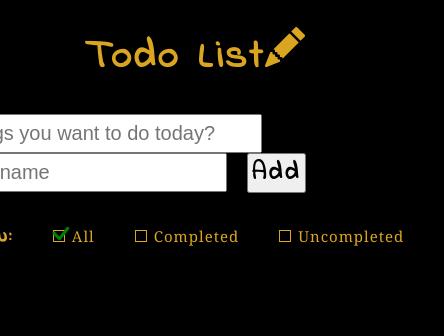
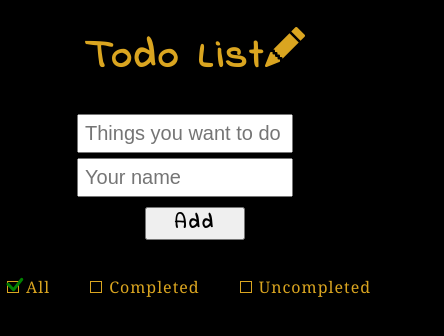
Before and after one commit to CarinWood/Todo-database, a React (Create React App) app in the folder frontend/: page / in a window 390 px wide. Shown: the top 336 px of the page, 444 px wide, since content can reach past the window. Built offline with nearby package versions, Linux system fonts and the light colour scheme.

Commit message:
media queries update

```diff
--- a/frontend/src/components/card/card.css
+++ b/frontend/src/components/card/card.css
@@ -75,3 +75,13 @@
     text-decoration: line-through;
     text-decoration-thickness: 3px;
 }
+
+@media screen and (max-width: 430px) {
+    .task {
+        width: 180px;
+    }
+
+    .name {
+        width: 100px;
+    }
+}
--- a/frontend/src/components/editWindow/editWindow.css
+++ b/frontend/src/components/editWindow/editWindow.css
@@ -53,3 +53,26 @@
     left: 67%;
     cursor: pointer;
 }
+
+@media screen and (max-width: 811px) {
+    .window-wrapper {
+        left: 20%;
+    }
+}
+
+
+@media screen and (max-width: 430px) {
+    .window-wrapper {
+        width: 350px;
+        height: 300px;
+        background-color: black;
+        border: 5px outset goldenrod;
+        position: absolute;
+        top: 18%;
+        left: 9%;
+        display: flex;
+        flex-direction: column;
+        justify-content: flex-start;
+        align-items: center;
+    }
+}
--- a/frontend/src/components/inputArea/inputArea.css
+++ b/frontend/src/components/inputArea/inputArea.css
@@ -98,3 +98,50 @@
     top: -140%;
     left: -100%;
 }
+
+
+@media screen and (max-width: 686px) {
+    .task-input-field {
+        width: 200px;
+        margin-right: 0px;
+        margin-bottom: 5px;
+    }
+
+    .name-input-field {
+        width: 200px;
+        margin-bottom: 10px;
+    }
+
+    .input-area {
+        display: flex;
+        flex-direction: column;
+
+    }
+
+    .add-btn {
+        align-self: center;
+        width: 100px;
+        padding: 0px 3px;
+        display: flex;
+        align-items: center;
+        justify-content: center;
+        font-size: 20px;
+        margin-bottom: 20px;
+    }
+
+    .show {
+        visibility: hidden;
+        position: absolute;
+        top: - 10000px;
+
+    }
+
+    .select-area {
+        margin-left: 28px;
+    }
+
+    .boxtext {
+        font-size: 16px;
+    }
+
+}
```
